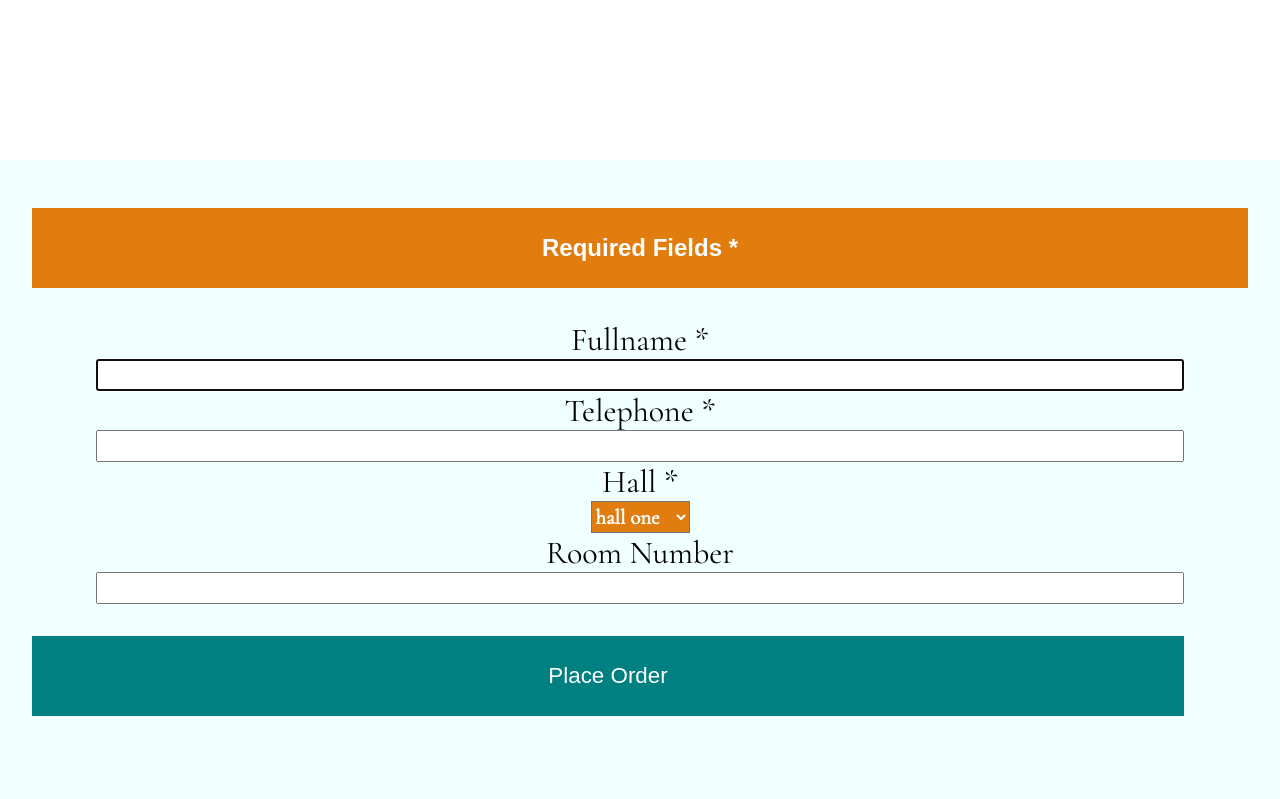
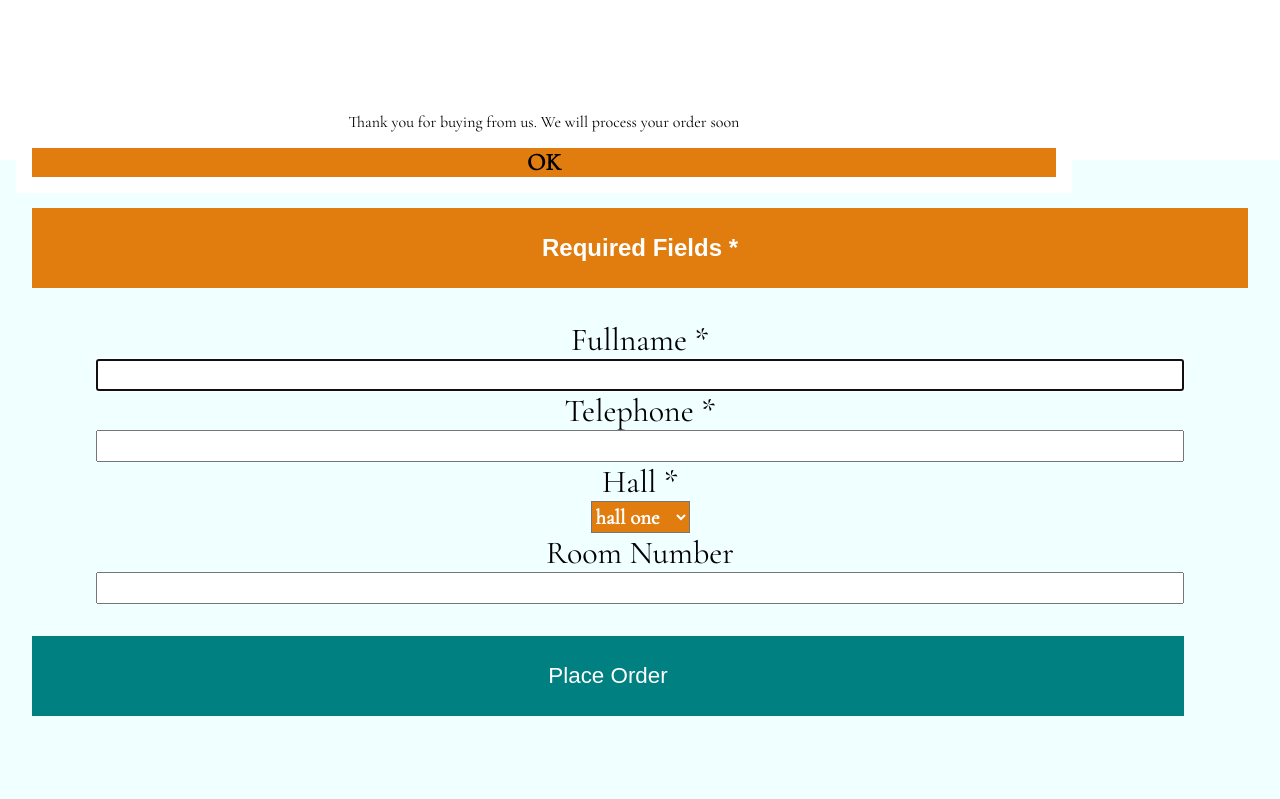
Before and after one commit to rsgilbert/shopping, a Django app: template order/templates/order/place_order.html in a window 1280 px wide. Shown: the part 80-879 px from the top of the page. Run offline with Django 3.2, Linux system fonts and the light colour scheme; the template is opened without the code that fills it: values that come from a table or form of the project are taken from there, others are empty; some web fonts are replaced.

Commit message:
working on modal

```diff
--- a/commodity/static/commodity/main.css
+++ b/commodity/static/commodity/main.css
@@ -78,5 +78,5 @@ main {
   text-decoration: none;
   font-family: 'Lekton', sans-serif;
   cursor: pointer;
-
+  color: white;
 }
--- a/order/static/order/main.css
+++ b/order/static/order/main.css
@@ -3,6 +3,7 @@ main {
   background-color: azure;
   display: flex;
   flex-direction: column;
+  width: 100%;
 
 }
 
--- a/order/static/order/place_order.css
+++ b/order/static/order/place_order.css
@@ -1,4 +1,3 @@
-
 .main__commodity {
     display: flex;
     flex-direction: column;
@@ -33,7 +32,7 @@ select {
     background-color: rgba(225, 124, 15, 1);
 }
 
-.submit {
+.submit_placeorder {
     background-color: teal;
     height: 5rem;
     display: flex;
@@ -46,3 +45,36 @@ select {
     font-size: 1.4rem;
     width: 90%;
 }
+
+.backdrop {
+    position: fixed;
+    display: none;
+    top: 0;
+    left: 0;
+    height: 100%;
+    z-index: 2;
+    width: 100vw;
+    background: rgba(0,0,0,0.5);
+}
+
+.modal {
+    position: fixed;
+    display: block;
+    top: 20%;
+    width: 80%;
+    z-index: 3;
+    background: white;
+    margin: 1rem;
+    padding: 1rem;
+    text-align: center;
+}
+
+.modal__message {
+    padding-bottom: 1rem;
+
+}
+
+.modal--h1 {
+    background-color: rgba(225, 124, 15, 1);
+
+}
--- /dev/null
+++ b/order/static/order/place_order.js
@@ -0,0 +1,9 @@
+let BACKDROP = document.querySelector('.backdrop')
+let MODAL = document.querySelector('.modal')
+let PLACEORDER = document.querySelector('.submit_placeorder')
+
+
+PLACEORDER.addEventListener('click', () => {
+    BACKDROP.style.display = 'block'
+    MODAL.style.display = 'block'
+})
--- a/order/templates/order/place_order.html
+++ b/order/templates/order/place_order.html
@@ -10,6 +10,16 @@
 
 
 {% block maincontent %}
+<section class="main__modal">
+	<div class="backdrop"></div>
+	<div class="modal">
+		<p class="modal__message">
+		Thank you for buying from us.
+		We will process your order soon
+		</p>
+		<h1 class="modal--h1"><a class="modal__link href="{% url 'commodity:commodities' %}">OK </a></h1>
+	</div>
+</section>
 
 <section class="main__commodity">
 	<div class="item__image">
@@ -28,14 +38,12 @@
 	<div class="item__description">
 		<p>{{ commodity.description }}</p>
 	</div>
-	</div>
 </section>
 
 
 <section class="main__title">
   <h1 class="main__title--h4"> Required Fields * </h1>
 </section>
-
 	{% if form.errors %}
 		{{ form.errors }}
 	{% endif %}
@@ -72,9 +80,11 @@
 		<input type="text" id="room_number" name="room_number">
 	</div>
 	<div>
-    	<input class="submit" type=submit value="Place Order">
+    	<input class="submit_placeorder" type=submit value="Place Order">
 	</div>
   </form>
 </section>
 
+
+<script src="{% static 'order/place_order.js' %}"></script>
 {% endblock %}
```
Lines whose indentation alone changed are shown as unchanged.
